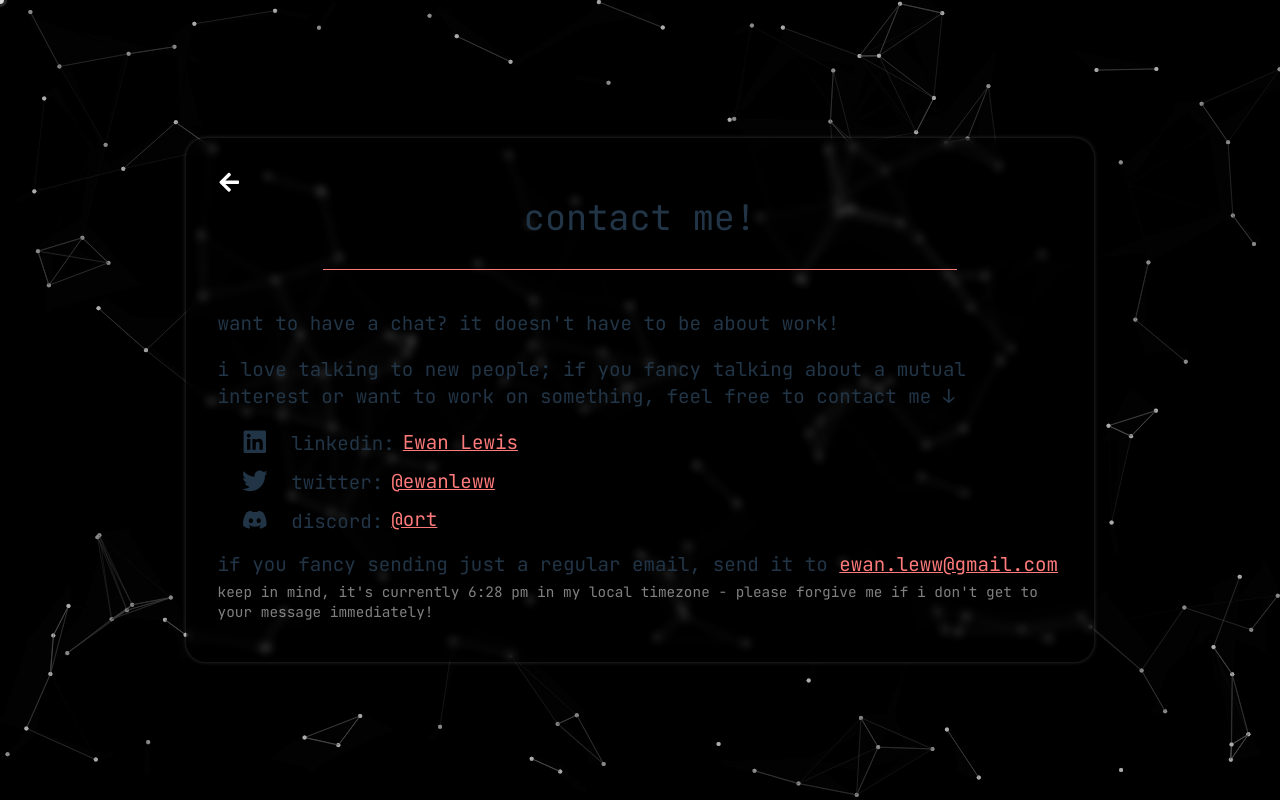
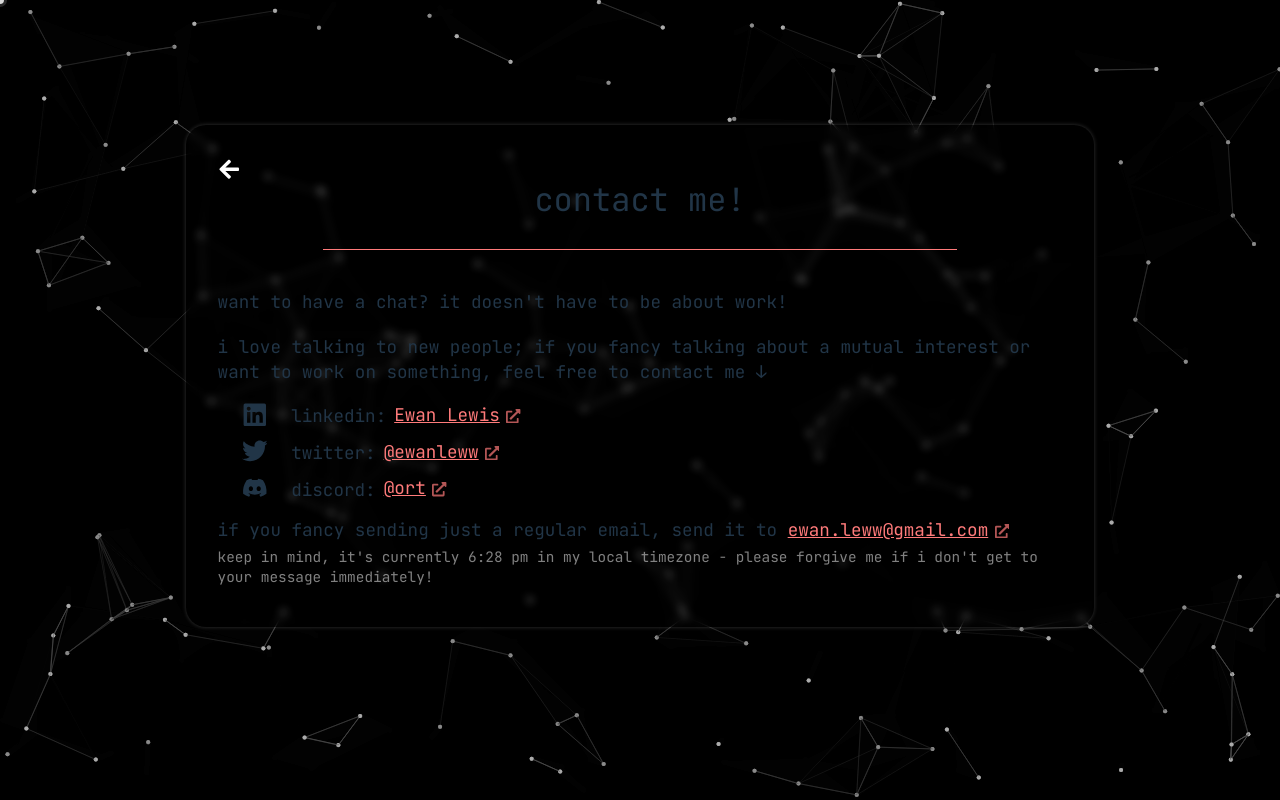
Before and after one commit to ewanlew/ewanlew.github.io, a React (Vite) app: page /contact in a window 1280 px wide. Built offline with nearby package versions, Linux system fonts and the light colour scheme.

Commit message:
font adjustment

```diff
--- a/index.html
+++ b/index.html
@@ -4,6 +4,9 @@
     <meta charset="UTF-8" />
     <meta name="viewport" content="width=device-width, initial-scale=1.0" />
     <link href="https://fonts.googleapis.com/css2?family=JetBrains+Mono&display=swap" rel="stylesheet">
+    <link rel="preconnect" href="https://fonts.googleapis.com">
+    <link rel="preconnect" href="https://fonts.gstatic.com" crossorigin>
+    <link href="https://fonts.googleapis.com/css2?family=Montserrat:ital,wght@0,100..900;1,100..900&family=Nunito+Sans:ital,opsz,wght@0,6..12,200..1000;1,6..12,200..1000&display=swap" rel="stylesheet">
     <link rel="icon" type="image/png" href="img/fletchinder.png">
     <title>Ewan Lewis</title>
   </head>
--- a/src/BlogPost.css
+++ b/src/BlogPost.css
@@ -8,7 +8,7 @@
 }
 
 .blog-post-content {
-  font-family: Arial, Helvetica, sans-serif;
+  font-family: 'Nunito Sans', sans-serif;
   color: rgba(255, 255, 255, 0.9);
   line-height: 1.6;
   text-align: left;
--- a/src/Contact.jsx
+++ b/src/Contact.jsx
@@ -1,5 +1,6 @@
 import { useEffect, useState } from "react";
 import { Link } from "react-router-dom";
+import ExternalLinkWrapper from "./ExternalLinkWrapper";
 import { FaLinkedin, FaTwitter, FaDiscord, FaArrowLeft } from 'react-icons/fa';
 import Background from "./Background";
 
@@ -50,25 +51,25 @@ function Contact() {
                     <li>
                         <FaLinkedin className="list-icon" />
                         <p>linkedin:</p>
-                        <a href="https://www.linkedin.com/in/ewan-lewis-492aa9283/" target="_blank" rel="noopener noreferrer">
-                        Ewan Lewis</a>
+                        <ExternalLinkWrapper href="https://www.linkedin.com/in/ewan-lewis-492aa9283/" target="_blank" rel="noopener noreferrer">
+                        Ewan Lewis</ExternalLinkWrapper>
                     </li>
                     <li>
                         <FaTwitter className="list-icon" />
                         <p>twitter:</p>
-                        <a href="https://twitter.com/ewanleww" target="_blank" rel="noopener noreferrer">@ewanleww</a>
+                        <ExternalLinkWrapper href="https://twitter.com/ewanleww" target="_blank" rel="noopener noreferrer">@ewanleww</ExternalLinkWrapper>
                         </li>
                     <li>
                         <FaDiscord className="list-icon" />
                         <p>discord:</p>
-                        <a href="https://discordapp.com/users/113345742457864192" target="_blank" rel="noopener noreferrer">@ort</a>
+                        <ExternalLinkWrapper href="https://discordapp.com/users/113345742457864192" target="_blank" rel="noopener noreferrer">@ort</ExternalLinkWrapper>
                     </li>
                 </ul>
                 </div>
 
                 <p>
                     if you fancy sending just a regular email, send it to{" "}
-                    <a href="mailto:ewan.leww@gmail.com">ewan.leww@gmail.com</a>
+                    <ExternalLinkWrapper href="mailto:ewan.leww@gmail.com">ewan.leww@gmail.com</ExternalLinkWrapper>
                 </p>
 
                 <p style={{ color: "rgba(255, 255, 255, 0.5)", fontSize: "0.9rem" }}>
--- a/src/ExternalLinkWrapper.jsx
+++ b/src/ExternalLinkWrapper.jsx
@@ -11,7 +11,7 @@ function ExternalLinkWrapper({ href, children, ...props }) {
       {...props}
     >
       {children}
-      {isExternal && <FaExternalLinkAlt className="external-icon" />}
+      {<FaExternalLinkAlt className="external-icon" />}
     </a>
   );
 }
--- a/src/index.css
+++ b/src/index.css
@@ -66,7 +66,9 @@
   position: relative;
   align-items: start;
   z-index: 1;
-  padding-top: 5rem;
+  padding: 3rem 0;
+  box-sizing: border-box;
+  overflow: hidden;
 }
 
 .page-card {
@@ -96,7 +98,7 @@ body {
 }
 
 .page-card h1 {
-  font-size: 2.2rem;
+  font-size: 2rem;
   margin-bottom: 2.5rem;
 }
 
@@ -114,17 +116,17 @@ body {
 }
 
 h2 {
-  font-size: 1.8rem;
+  font-size: 1.6rem;
   margin-bottom: 0rem;
 }
 
 h3 {
-  font-size: 1.6rem;
+  font-size: 1.3rem;
   margin-bottom: 0rem;
 }
 
 p {
-  font-size: 1.2rem;
+  font-size: 1.1rem;
   margin-top: 0.25rem;
   margin-bottom: 0rem;
   line-height: 1.4;
@@ -137,7 +139,7 @@ p + p {
 
 a {
   color: var(--main-accent);
-  font-size: 1.2rem;  text-decoration: underline;
+  font-size: 1.1rem;  text-decoration: underline;
   transition: color 0.2s ease;
 }
 
@@ -213,6 +215,10 @@ a:hover .external-icon {
   opacity: 1;
 }
 
+.body-text {
+  font-family: 'Nunito Sans', sans-serif;
+}
+
 
 @media (prefers-color-scheme: light) {
   :root {
```
